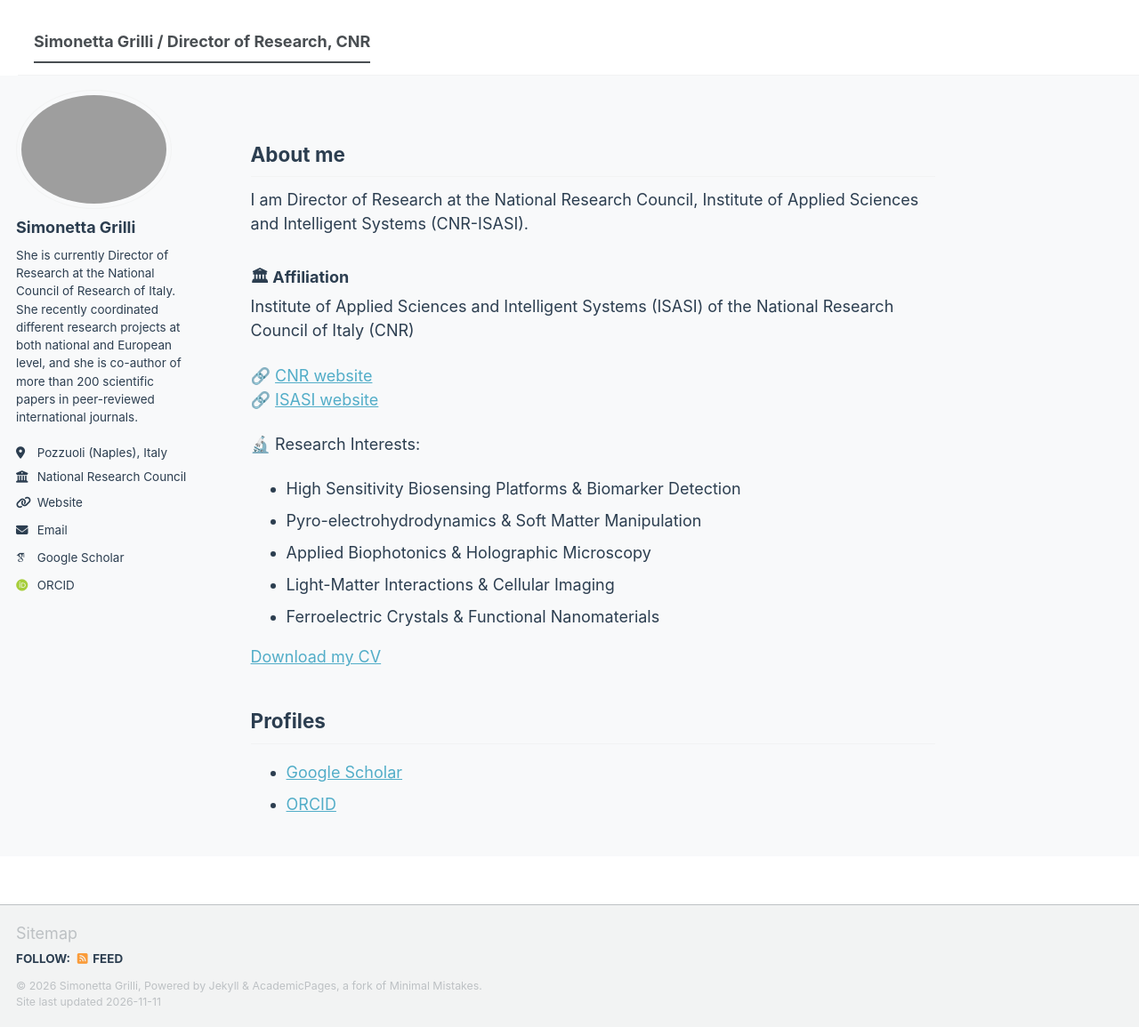
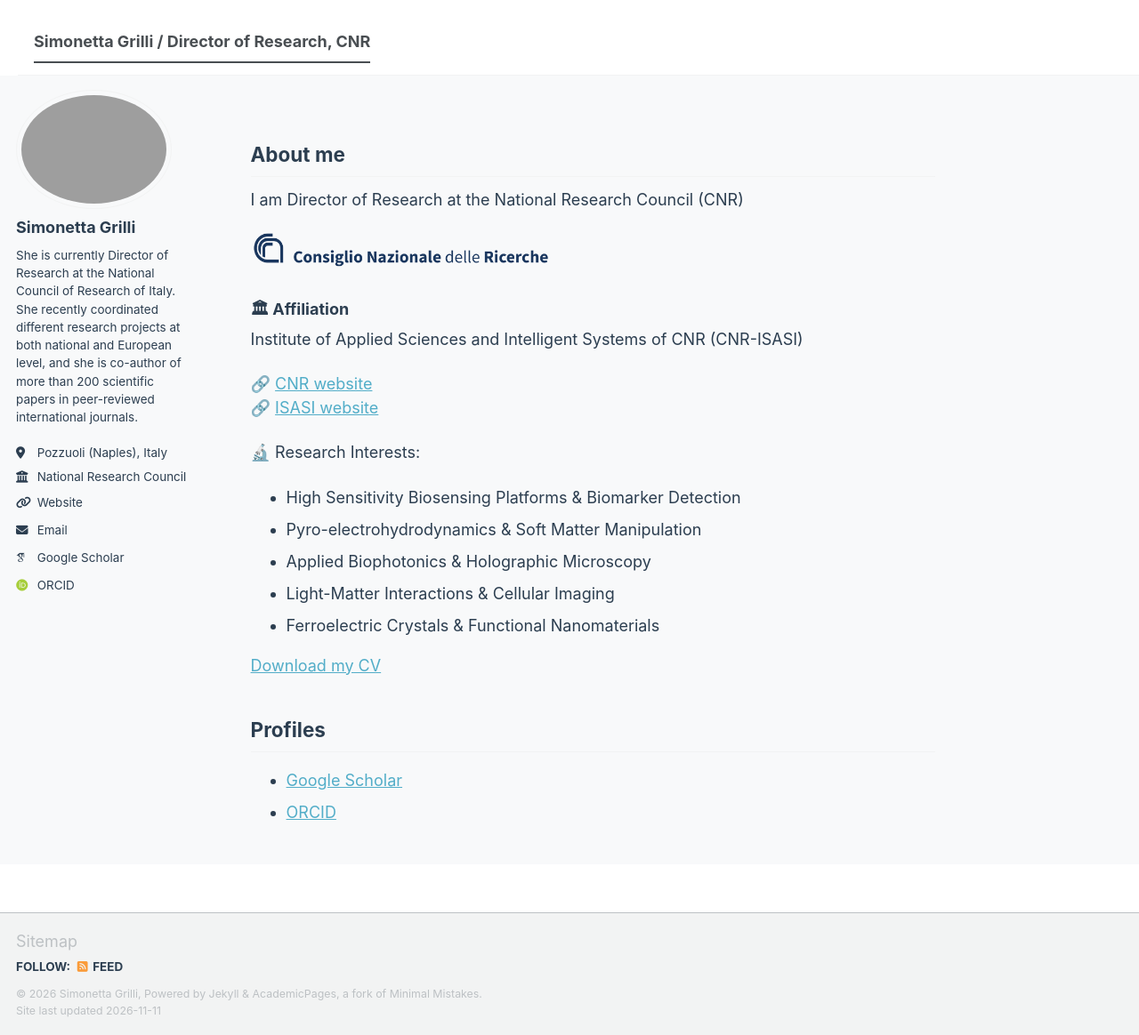
Before and after one commit to simonettagrilli/simonettagrilli.github.io, a Jekyll site: the page built from _pages/about.md, in a window 1280 px wide and 1164 px high. Shown: the whole window at 89% size. Built offline with Jekyll 4.4.1, drawn with Linux system fonts in a browser that asks for light colours; some web fonts are replaced; a script bundle is joined from its source files by our own code; library files that are not in the unit come from our copies.

Commit message:
Update affiliation details in about.md

```diff
--- a/_pages/about.md
+++ b/_pages/about.md
@@ -9,11 +9,13 @@ author_profile: true
 
 ## About me
 
-I am Director of Research at the National Research Council, Institute of Applied Sciences and Intelligent Systems (CNR-ISASI).
+I am Director of Research at the National Research Council (CNR)
+
+<img src="/images/cnr-logo.png" alt="CNR Logo" style="height: 40px; margin-top: 10px; display: block;">
 
 ### 🏛 Affiliation
 
-Institute of Applied Sciences and Intelligent Systems (ISASI) of the National Research Council of Italy (CNR)
+Institute of Applied Sciences and Intelligent Systems of CNR (CNR-ISASI)
 
 🔗 <a href="https://www.cnr.it" target="_blank">CNR website</a>
 🔗 <a href="https://www.isasi.cnr.it/" target="_blank">ISASI website</a>
```
